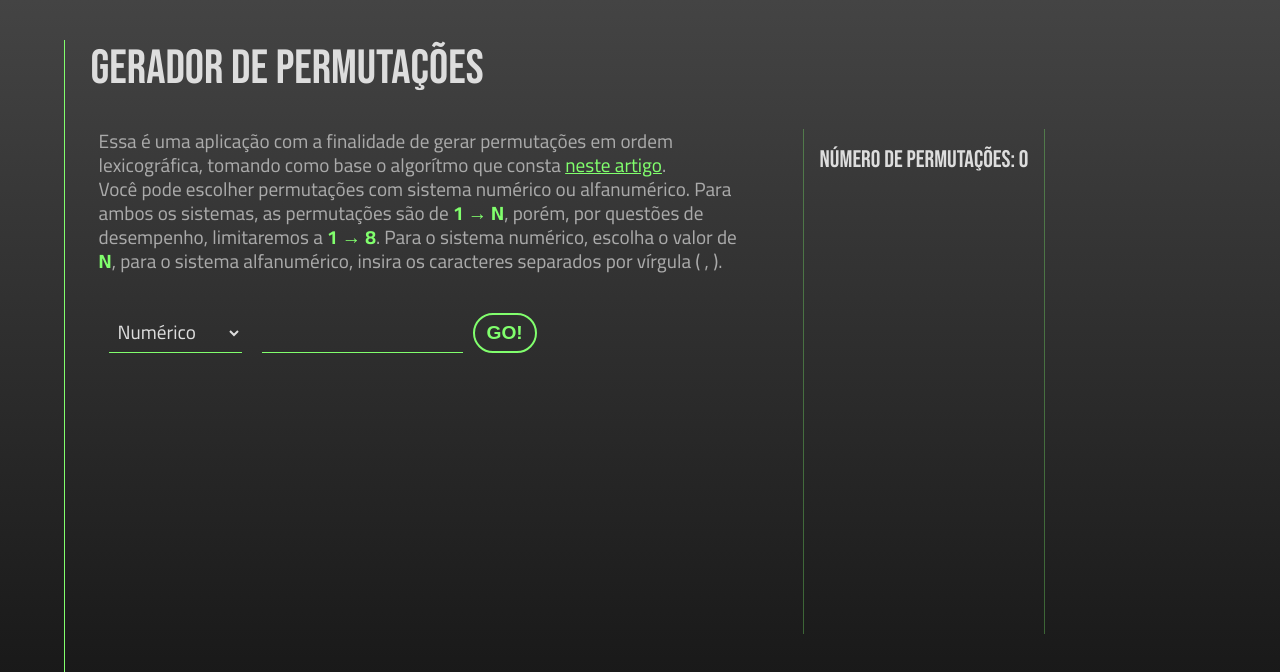
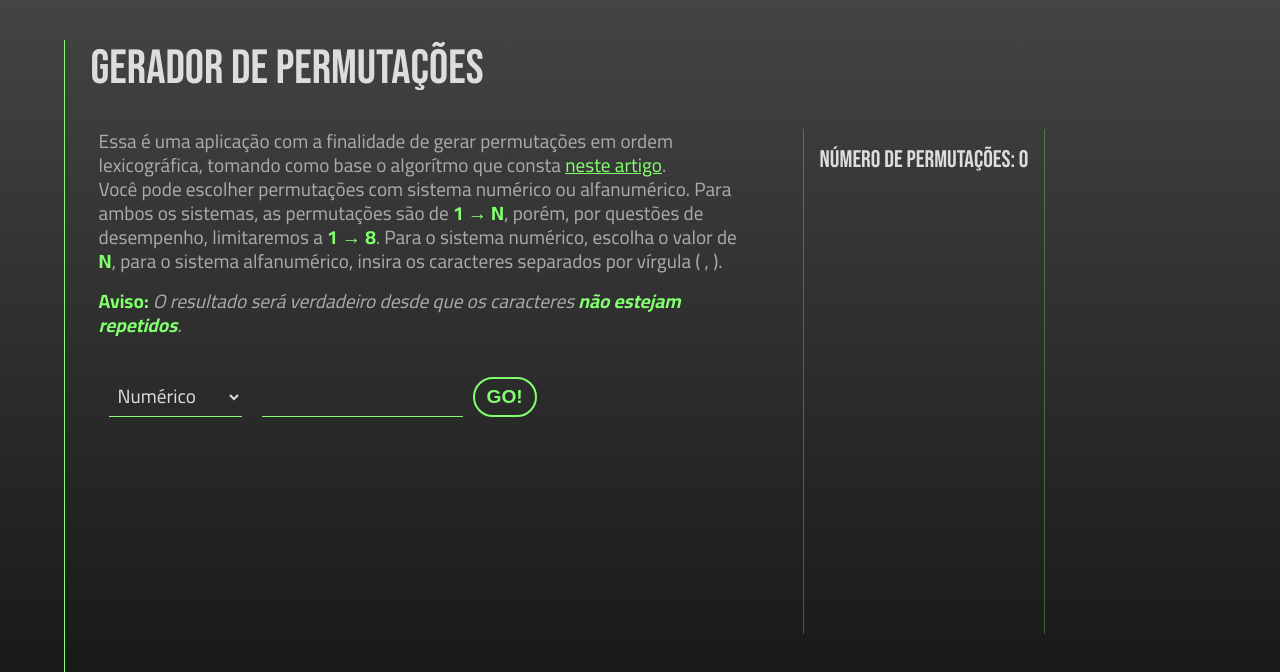
Before and after one commit to jacksrm/permutation-generator, a React (Create React App) app: page /permutation in a window 1280 px wide. Shown: the top 672 px of the page. Built offline with nearby package versions, Linux system fonts and the light colour scheme.

Commit message:
alguns ajustes

```diff
--- a/package.json
+++ b/package.json
@@ -2,7 +2,7 @@
   "name": "gera_permutacoes",
   "version": "0.1.0",
   "private": true,
-  "homepage":"https://jacksrm.github.io/permutation-generator/",
+  "homepage":"https://jacksrm.github.io/permutation-generator",
   "dependencies": {
     "@testing-library/jest-dom": "^4.2.4",
     "@testing-library/react": "^9.3.2",
--- a/src/global.css
+++ b/src/global.css
@@ -14,7 +14,7 @@ body {
   display: flex;
   justify-content: center;
   align-items: center;
-  background-image: linear-gradient(#444, #111);
+  background-image: linear-gradient(#444444, #111111);
   overflow: hidden;
 }
 
@@ -23,7 +23,7 @@ h1,h3 {
   text-transform: uppercase;
 }
 
-p,a,select,input,li {
+p,a,select,input,li,i {
   font-family: Cairo, sans-serif;
 }
 
--- a/src/pages/Permutation/index.js
+++ b/src/pages/Permutation/index.js
@@ -8,7 +8,7 @@ export default function Permutation() {
   const [permutations, setPermutations] = useState([]);
 
   // cria o nosso array dependendo da entrada do usuário
-  async function generateArray(e) {
+  function generateArray(e) {
     e.preventDefault();
 
     if (!valor) return;
@@ -55,8 +55,6 @@ export default function Permutation() {
     const size = array.length;
     let permutations = [];
     let isFinished = false;
-
-    array.sort();
 
     while (isFinished !== true) {
       permutations.push(array.toString());
@@ -118,6 +116,14 @@ export default function Permutation() {
               alfanumérico, insira os caracteres separados por vírgula ( , ).
             </p>
 
+            <p style={{ marginTop: '2vh' }}>
+              <strong>Aviso:</strong>{' '}
+              <i>
+                O resultado será verdadeiro desde que os caracteres{' '}
+                <strong>não estejam repetidos</strong>.
+              </i>
+            </p>
+
             <form onSubmit={generateArray}>
               <select
                 name="select"
```
Also changed, not shown: 1 other file (tests, documents, lock files or other folders).
